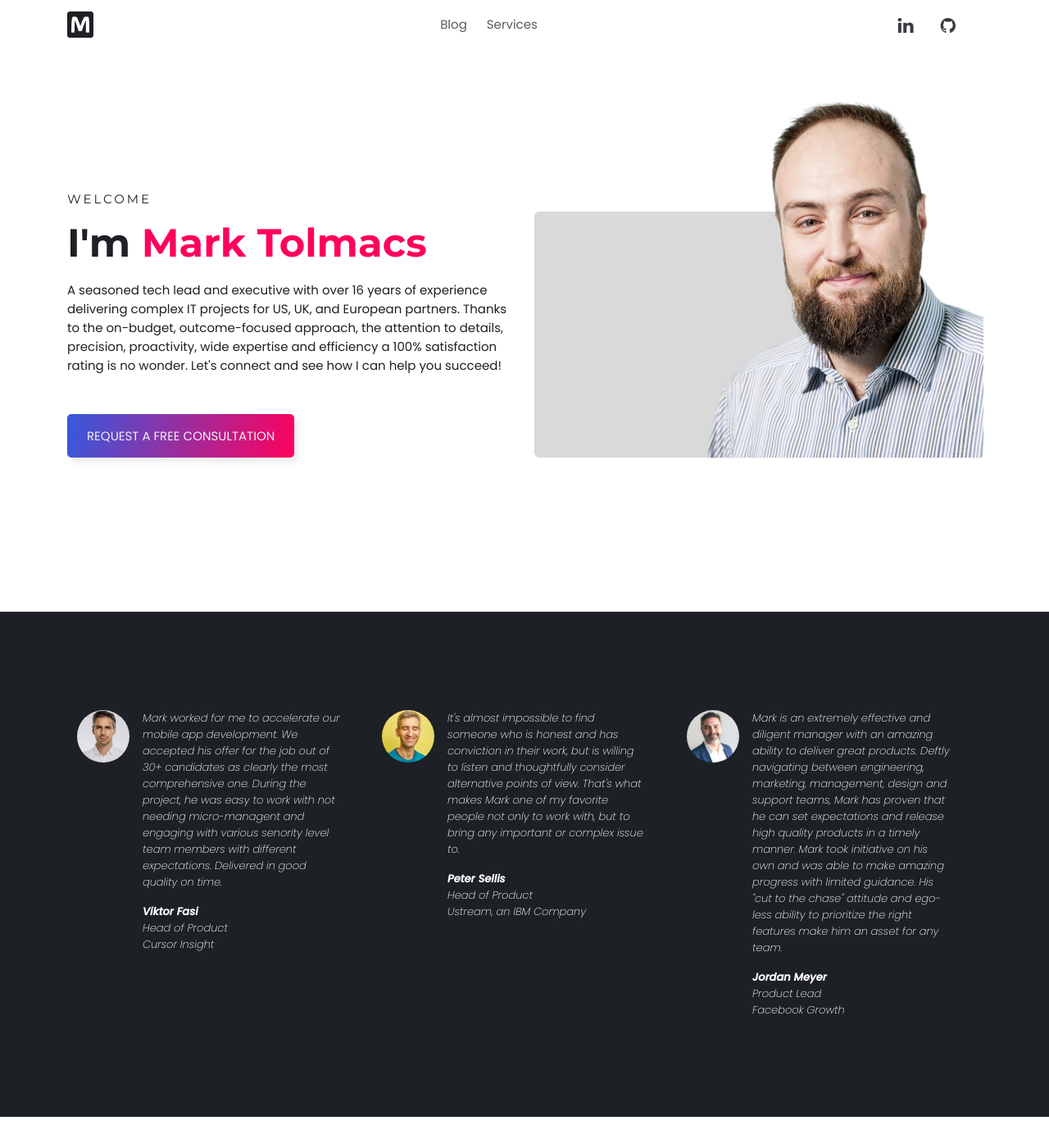
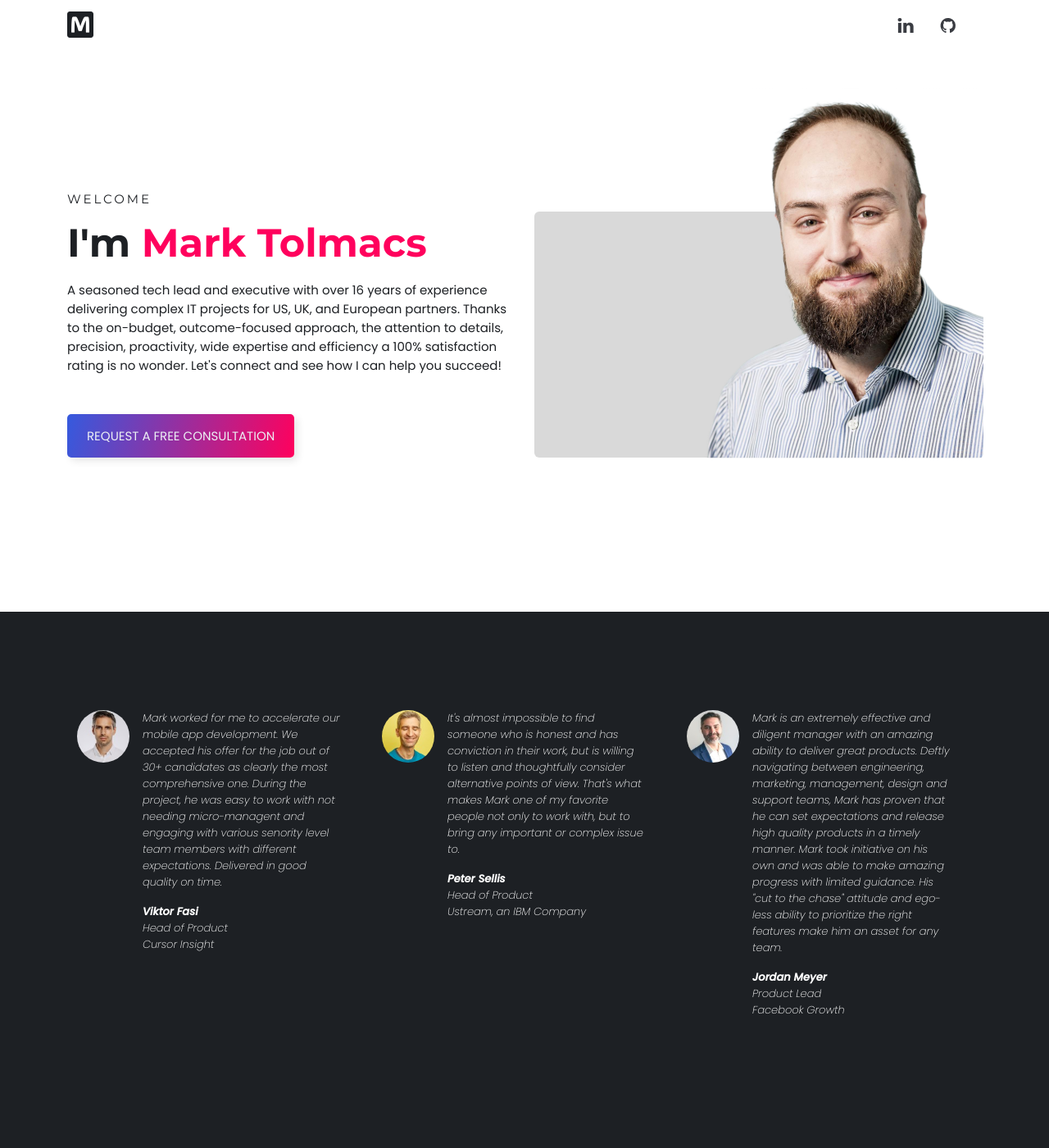
Before and after one commit to mtolmacs/mtolmacs, a Jekyll site: the page built from index.html, in a window 1280 px wide and 1400 px high. Shown: the whole window at 82% size. Built offline with Jekyll 4.4.1, drawn with Linux system fonts in a browser that asks for light colours.

Commit message:
Prepared basic page for publication
Signed-off-by: Mark Tolmacs <mark@lazycat.hu>

```diff
--- a/_includes/header.html
+++ b/_includes/header.html
@@ -15,17 +15,9 @@
         </a>
       </li>
     </ul>
-    <button class="navbar-toggler" type="button" data-bs-toggle="collapse" data-bs-target="#navbarSupportedContent" aria-controls="navbarSupportedContent" aria-expanded="false" aria-label="Toggle navigation">
-      <span class="navbar-toggler-icon"></span>
-    </button>
     <div class="collapse navbar-collapse" id="navbarSupportedContent">
       <ul class="navbar-nav me-auto mb-2 mb-lg-0 flex-fill justify-content-center">
-        <li class="nav-item px-1">
-          <a href="/blog" class="nav-link">Blog</a>
-        </li>
-        <li class="nav-item px-1">
-          <a href="/services" class="nav-link">Services</a>
-        </li>
+
       </ul>
     </div>
     <ul class="navbar-nav d-none d-lg-flex flex-row justify-content-end px-3">
--- a/index.html
+++ b/index.html
@@ -44,9 +44,3 @@
     </div>
   </div>
 </section>
-
-<section class="container">
-  <div class="row mt-5 mb-5">
-    sdfsdfsdf
-  </div>
-</section>
```
